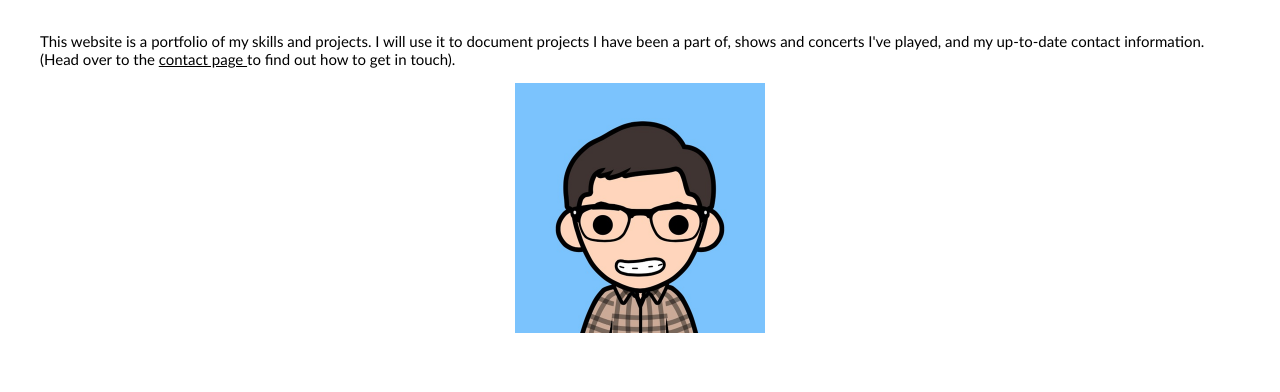
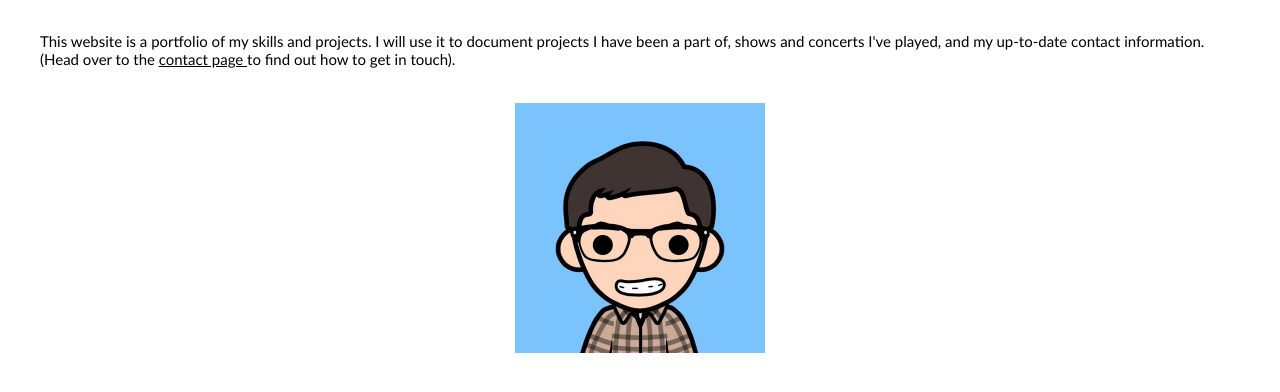
Before and after one commit to joshneale/joshneale.github.io, a plain HTML site: page index.html in a window 1280 px wide. Shown: the part 204-596 px from the top of the page. Drawn offline with Linux system fonts and the light colour scheme.

Commit message:
main.css

```diff
--- a/main.css
+++ b/main.css
@@ -73,7 +73,7 @@ color: blue;
 
 .centeredimage {
 text-align: center;
-display: block;
+padding: 20px 20px 20px 20px;
 }
 
 header {
```
